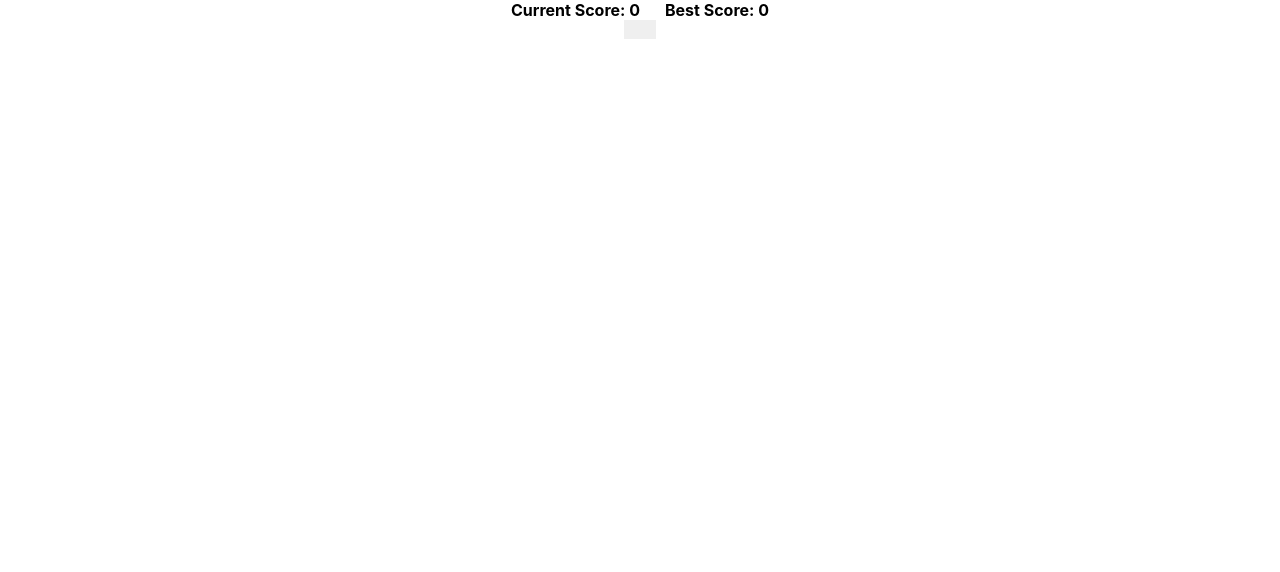
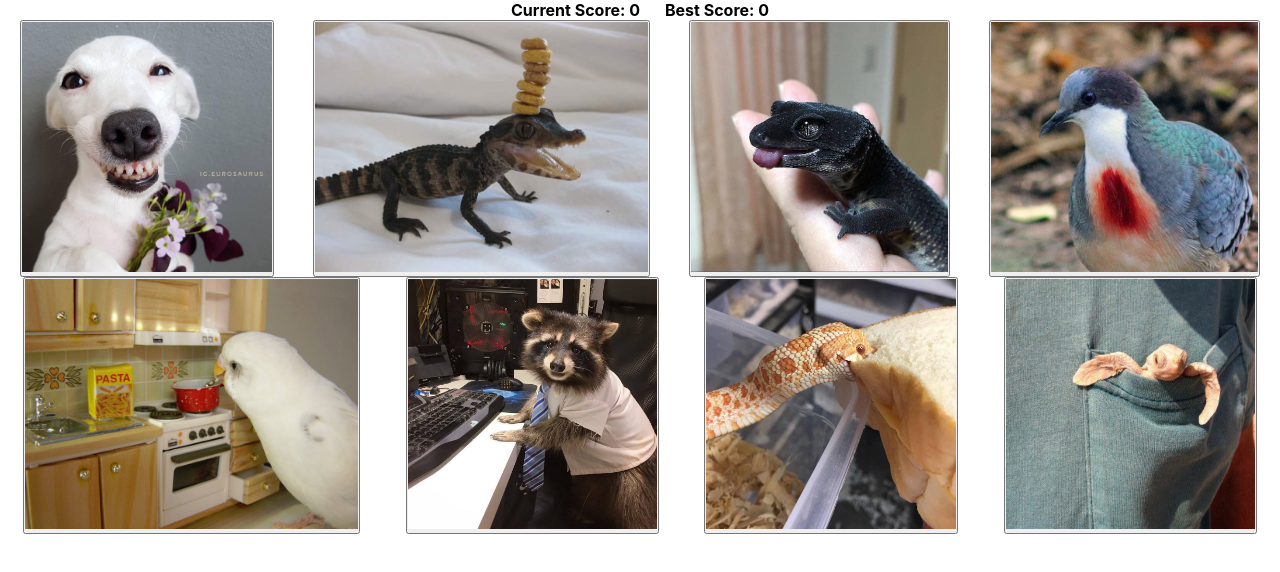
Before and after one commit to hebiscus/memory-card, a React (Create React App) app: page / in a window 1280 px wide. Shown: the top 572 px of the page. Built offline with nearby package versions, Linux system fonts and the light colour scheme.

Commit message:
changing card's id source

```diff
--- a/src/App.css
+++ b/src/App.css
@@ -12,4 +12,5 @@
 .cards-container {
   display: flex;
   justify-content: space-around;
+  flex-wrap: wrap;
 }
--- a/src/App.js
+++ b/src/App.js
@@ -2,18 +2,27 @@ import './App.css';
 import { useEffect, useState } from 'react';
 import Card from './components/Card';
 import Header from './components/Header';
+import dog from './card-pictures/dog.jpg'
+import caiman from './card-pictures/caiman.jpg'
+import gecko from './card-pictures/gecko.jpg'
+import luzon from './card-pictures/luzon.jpg'
+import parrot from './card-pictures/parrot.jpg'
+import raccoon from './card-pictures/raccoon.jpg'
+import sneak from './card-pictures/sneak.jpg'
+import turtle from './card-pictures/turtle.jpg'
+
 
 function App() {
 
   const initialCards = [
-    {src: "", id: 1},
-    {src: "", id: 2},
-    {src: "", id: 3},
-    {src: "", id: 4},
-    {src: "", id: 5},
-    {src: "", id: 6},
-    {src: "", id: 7},
-    {src: "", id: 8},
+    {src: dog, id: 1},
+    {src: caiman, id: 2},
+    {src: gecko, id: 3},
+    {src: luzon, id: 4},
+    {src: parrot, id: 5},
+    {src: raccoon, id: 6},
+    {src: sneak, id: 7},
+    {src: turtle, id: 8},
   ];
 
   const [cards, setCards] = useState(initialCards);
@@ -54,7 +63,7 @@ function App() {
       <Header currentScore={currentScore} bestScore={bestScore}/>
       <div className='cards-container'>
       {cards.map(card => {
-        return <Card key={card.id} id={card.id} handleCardClick={handleCardClick}/>
+        return <Card key={card.id} id={card.id} src={card.src} handleCardClick={handleCardClick}/>
       })}
       </div>
     </div>
--- a/src/components/Card.js
+++ b/src/components/Card.js
@@ -3,8 +3,8 @@ import { useState } from 'react';
 function Card(props) {
 
     return (
-        <button id={props.id} onClick={props.handleCardClick}>
-            <img></img>
+        <button onClick={props.handleCardClick}>
+            <img src={props.src} id={props.id} alt='' height={"250px"}></img>
         </button>
     )
 }
```
Also changed, not shown: src/card-pictures/raccoon.jpg (renamed from src/card-pictures/racoon.jpg).
